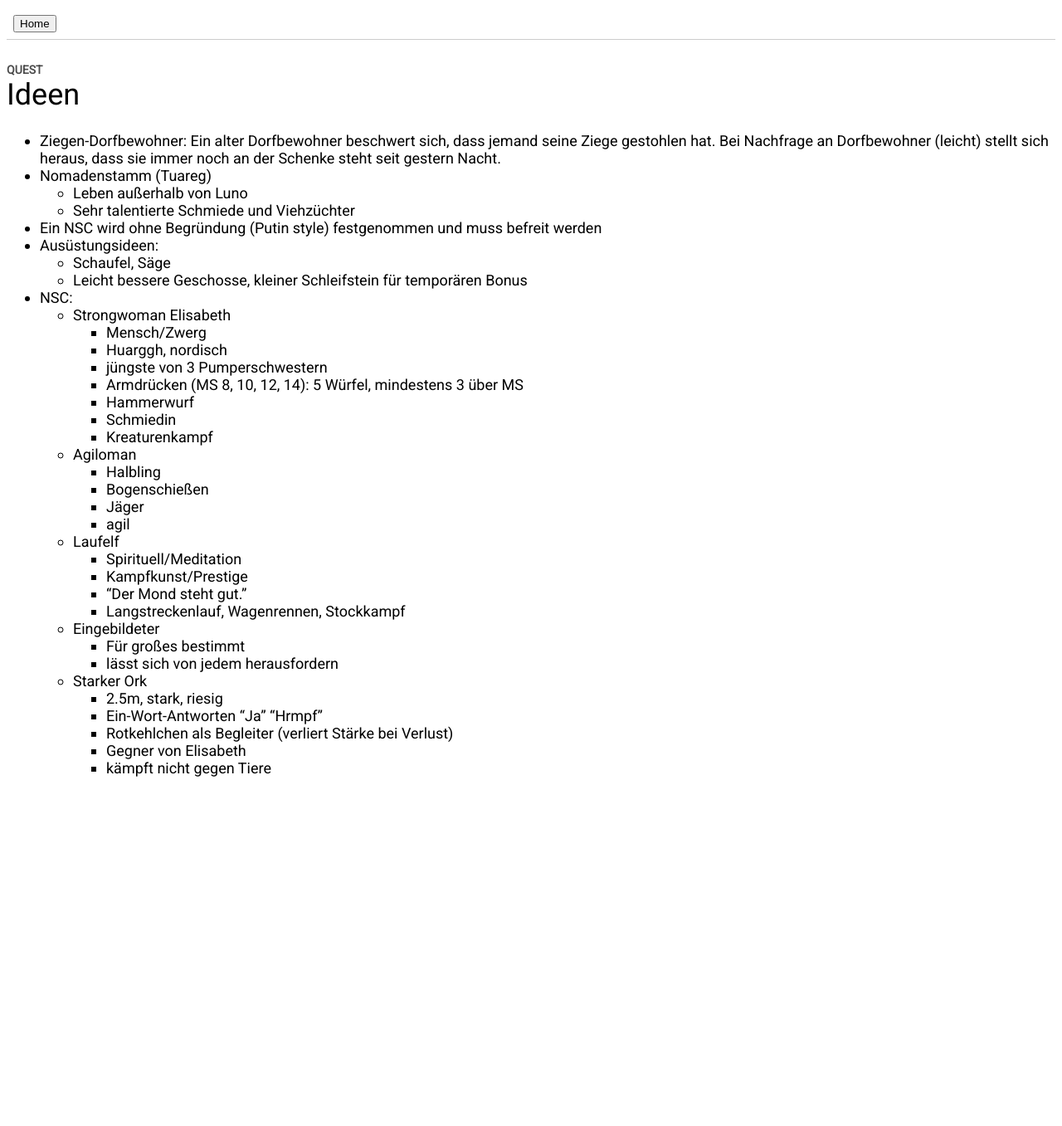
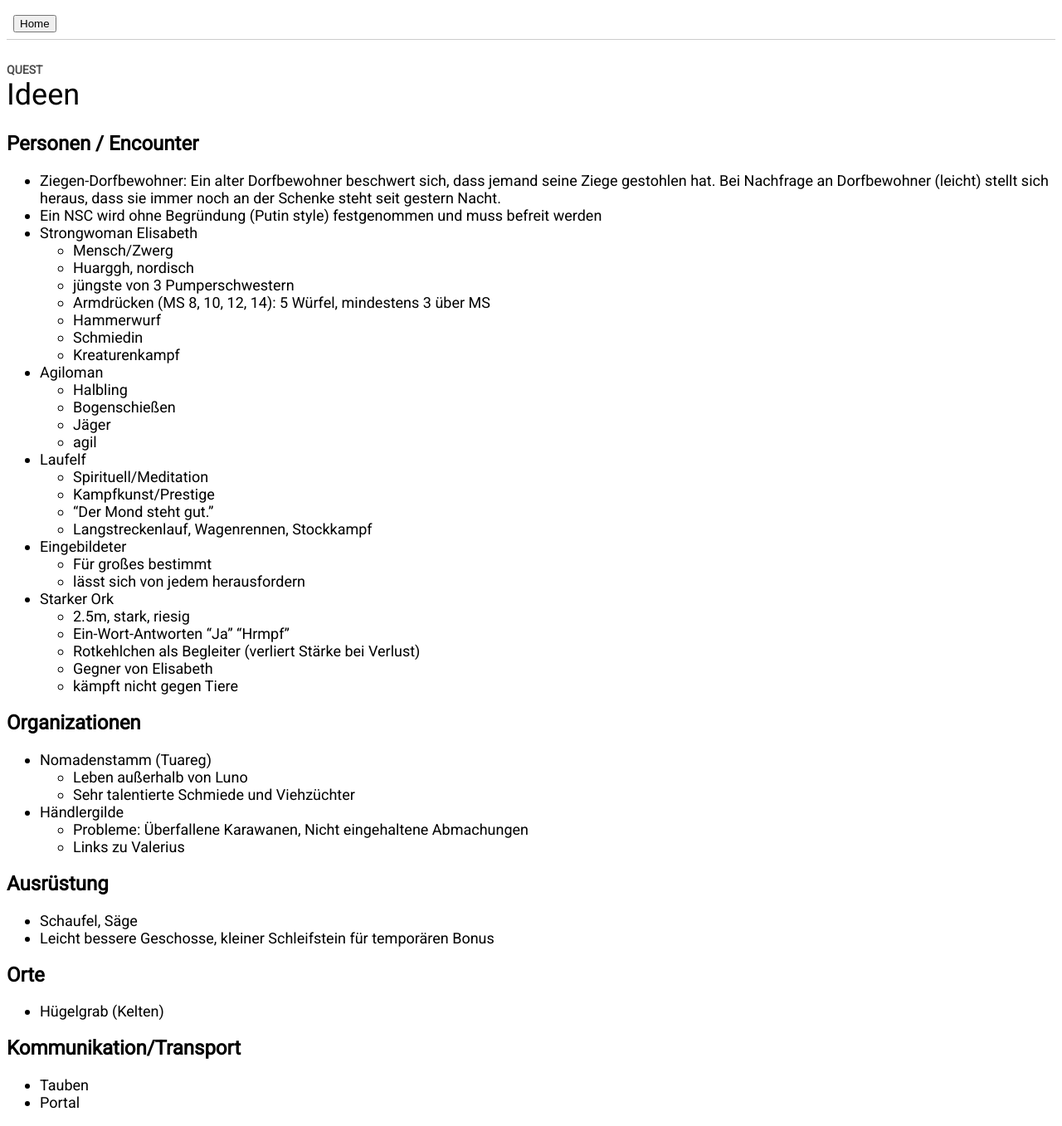
Before and after one commit to johannesschweig/dmcave, a Jekyll site: the page built from _wiki/ideas.md, in a window 1280 px wide. Shown: the whole page at 83% size. Built offline with Jekyll 4.4.1, drawn with Linux system fonts in a browser that asks for light colours; before the commit the page ends 954 px from its top, so only the background shows below that.

```diff
--- a/_layouts/default.html
+++ b/_layouts/default.html
@@ -1,9 +1,14 @@
 <!DOCTYPE html>
-<meta name="viewport" content="width=device-width,initial-scale=1,shrink-to-fit=no">
 <html lang="{{ page.lang | default: site.lang | default: "en" }}">
-  <link rel="preconnect" href="https://fonts.gstatic.com">
-  <link href="https://fonts.googleapis.com/css2?family=Roboto&display=swap" rel="stylesheet">
-  <link rel="stylesheet" href="/assets/style.css">
+  <head>
+    <meta charset="utf-8">
+    <link rel="preconnect" href="https://fonts.gstatic.com">
+    <link href="https://fonts.googleapis.com/css2?family=Roboto&display=swap" rel="stylesheet">
+    <link rel="stylesheet" href="/assets/style.css">
+    <meta name="viewport" content="width=device-width,initial-scale=1,shrink-to-fit=no">
+    <link rel="icon" href="/assets/book.png">
+    <title>DM Cave</title>
+  </head>
   <body>
     <nav>
       <a href='/'>
--- a/_wiki/ideas.md
+++ b/_wiki/ideas.md
@@ -5,39 +5,52 @@ type: quest
 cover: ideas
 ---
 
+## Personen / Encounter
 - Ziegen-Dorfbewohner: Ein alter Dorfbewohner beschwert sich, dass jemand seine Ziege gestohlen hat. Bei Nachfrage an Dorfbewohner (leicht) stellt sich heraus, dass sie immer noch an der Schenke steht seit gestern Nacht.
+- Ein NSC wird ohne Begründung (Putin style) festgenommen und muss befreit werden
+- Strongwoman Elisabeth
+  - Mensch/Zwerg
+  - Huarggh, nordisch
+  - jüngste von 3 Pumperschwestern
+  - Armdrücken (MS 8, 10, 12, 14): 5 Würfel, mindestens 3 über MS
+  - Hammerwurf
+  - Schmiedin
+  - Kreaturenkampf
+- Agiloman
+  - Halbling
+  - Bogenschießen
+  - Jäger
+  - agil
+- Laufelf
+  - Spirituell/Meditation
+  - Kampfkunst/Prestige
+  - "Der Mond steht gut."
+  - Langstreckenlauf, Wagenrennen, Stockkampf
+- Eingebildeter
+  - Für großes bestimmt
+  - lässt sich von jedem herausfordern
+- Starker Ork
+  - 2.5m, stark, riesig
+  - Ein-Wort-Antworten "Ja" "Hrmpf"
+  - Rotkehlchen als Begleiter (verliert Stärke bei Verlust)
+  - Gegner von Elisabeth
+  - kämpft nicht gegen Tiere
+
+## Organizationen
 - Nomadenstamm (Tuareg)
   - Leben außerhalb von Luno
   - Sehr talentierte Schmiede und Viehzüchter
-- Ein NSC wird ohne Begründung (Putin style) festgenommen und muss befreit werden
-- Ausüstungsideen:
-  - Schaufel, Säge
-  - Leicht bessere Geschosse, kleiner Schleifstein für temporären Bonus
-- NSC:
-  - Strongwoman Elisabeth
-    - Mensch/Zwerg
-    - Huarggh, nordisch
-    - jüngste von 3 Pumperschwestern
-    - Armdrücken (MS 8, 10, 12, 14): 5 Würfel, mindestens 3 über MS
-    - Hammerwurf
-    - Schmiedin
-    - Kreaturenkampf
-  - Agiloman
-    - Halbling
-    - Bogenschießen
-    - Jäger
-    - agil
-  - Laufelf
-    - Spirituell/Meditation
-    - Kampfkunst/Prestige
-    - "Der Mond steht gut."
-    - Langstreckenlauf, Wagenrennen, Stockkampf
-  - Eingebildeter
-    - Für großes bestimmt
-    - lässt sich von jedem herausfordern
-  - Starker Ork
-    - 2.5m, stark, riesig
-    - Ein-Wort-Antworten "Ja" "Hrmpf"
-    - Rotkehlchen als Begleiter (verliert Stärke bei Verlust)
-    - Gegner von Elisabeth
-    - kämpft nicht gegen Tiere
+- Händlergilde
+  - Probleme: Überfallene Karawanen, Nicht eingehaltene Abmachungen
+  - Links zu Valerius
+
+## Ausrüstung
+- Schaufel, Säge
+- Leicht bessere Geschosse, kleiner Schleifstein für temporären Bonus
+
+## Orte
+- Hügelgrab (Kelten)
+
+## Kommunikation/Transport
+- Tauben
+- Portal
```
Also changed, not shown: todo.md (+2 -0 lines), assets/book.png (added).
